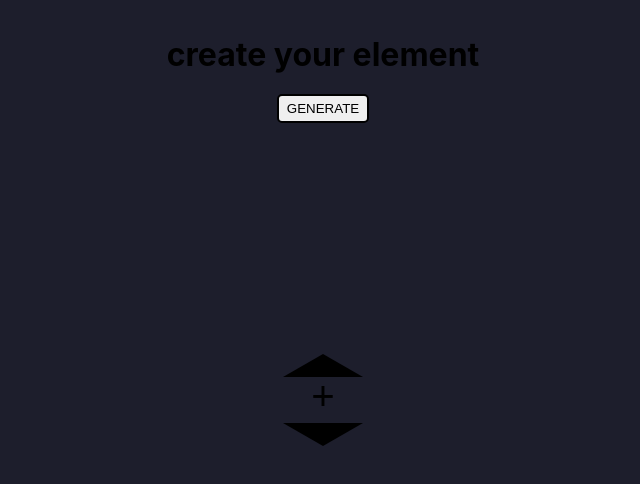
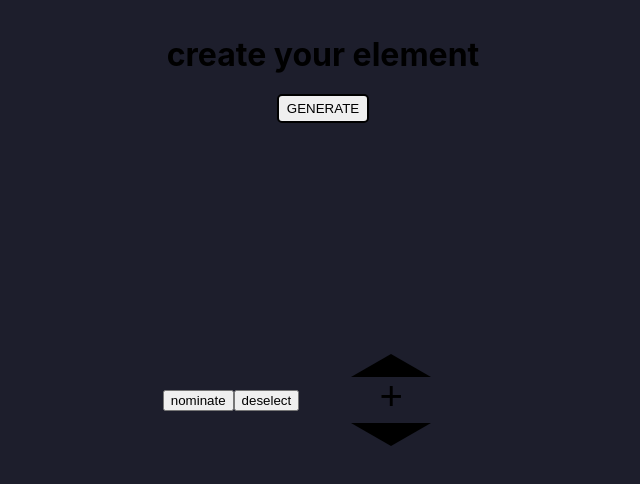
Before and after one commit to Kodat-Hub/Web-Carbon, a React (Vite) app in the folder app/: page / in a window 1280 px wide. Shown: the top 484 px of the page, without its empty margins (317-957 px from the left). Built offline with nearby package versions, Linux system fonts and the light colour scheme.

Commit message:
feat: deselect + nominate

```diff
--- a/app/src/components/Grid/Grid.tsx
+++ b/app/src/components/Grid/Grid.tsx
@@ -36,6 +36,12 @@ export default function Grid () {
 
     return (
         <>
+            <button onClick={async () => console.log(await getCompoundName(getTransposedGrid(dataGrid)))}>
+                nominate
+            </button>
+            <button onClick={() => setDataGrid(deselectElementCell(getTransposedGrid(dataGrid)))}>
+                deselect
+            </button>
             <CompoundName>
                 <h1>{compoundName}</h1>
                 <button>GENERATE</button>
--- a/app/src/components/Hexagon/Hexagon.tsx
+++ b/app/src/components/Hexagon/Hexagon.tsx
@@ -28,7 +28,6 @@ export default function Hexagon({
 
     const handleClick = () => {
         const [ yIndex, xIndex ] = id.split('.');
-        console.log(xIndex, yIndex)
 
         let newGrid = undefined;
         if(text === '+') {
```
